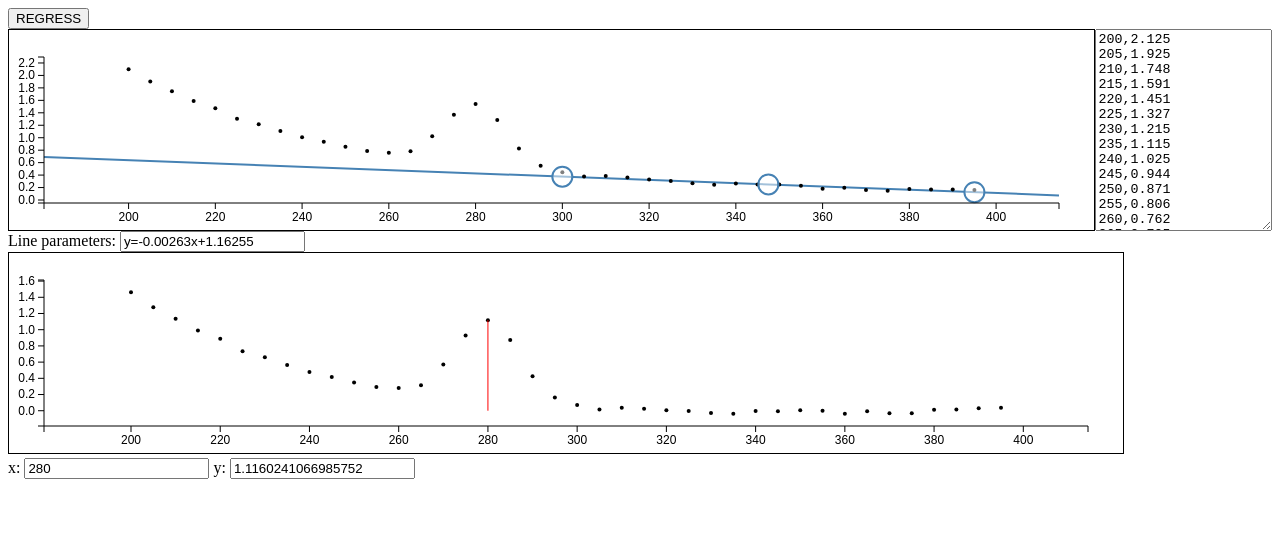
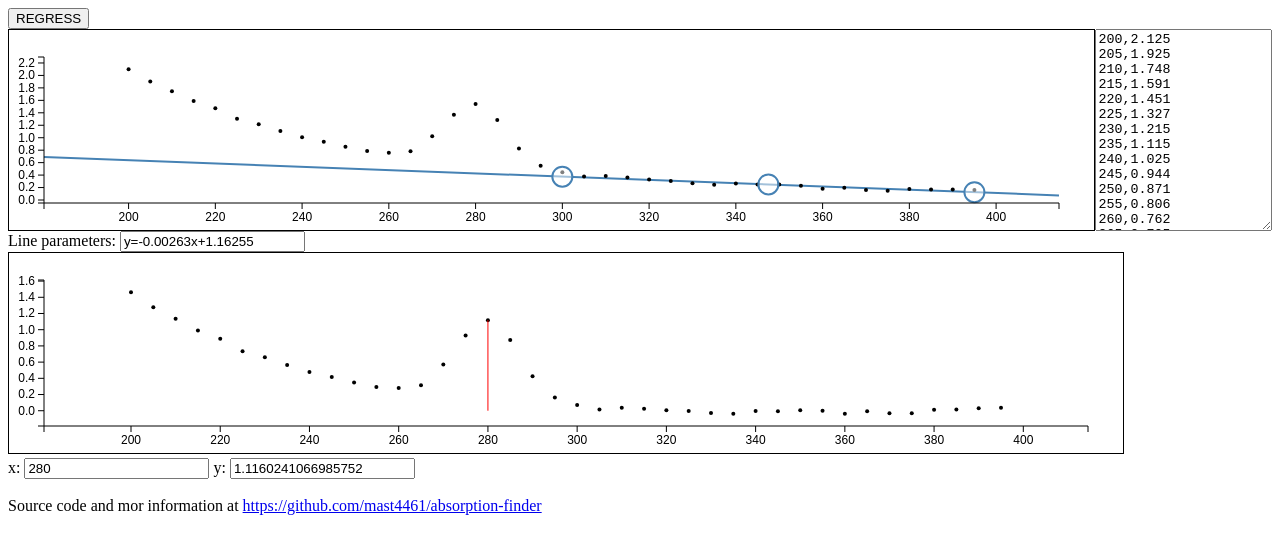
Before and after one commit to mast4461/absorption-finder, a plain HTML site: page index.html in a window 1280 px wide. Drawn offline with nearby package versions, Linux system fonts and the light colour scheme.

Commit message:
Added link to source code

```diff
--- a/index.html
+++ b/index.html
@@ -32,6 +32,10 @@
 
 </section>
 
+<br>
+
+Source code and mor information at <a href="https://github.com/mast4461/absorption-finder">https://github.com/mast4461/absorption-finder</a>
+
 <script type="text/javascript" src="main.js"></script>
 </body>
 </html>
```
